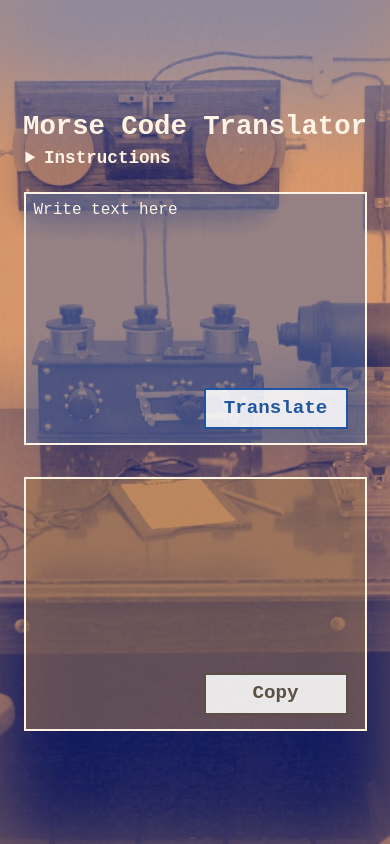
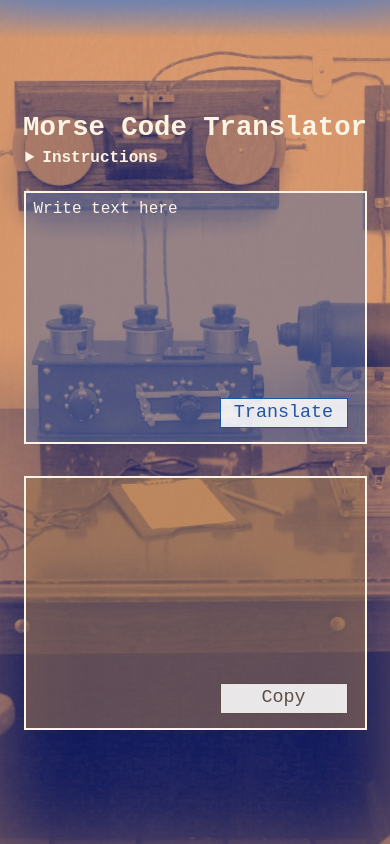
Before and after one commit to imogenlay/morse-code, a website with bundled scripts: page index.html in a window 390 px wide. Built offline with nearby package versions, Linux system fonts and the light colour scheme.

Commit message:
Design tweaks

```diff
--- a/css/scss/_background.scss
+++ b/css/scss/_background.scss
@@ -23,7 +23,7 @@
     inset: 0;
     pointer-events: none;
     z-index: 1;
-    background: linear-gradient(180deg, #006eff6a 0%, transparent 20%);
+    background: linear-gradient(180deg, #006eff9f 0vw, transparent 10vw);
     box-shadow: inset 0 0 20vw 0 #cd906788;
   }
 }
--- a/css/scss/_blocks.scss
+++ b/css/scss/_blocks.scss
@@ -21,13 +21,12 @@ $clr-background-c: #a4795288;
     right: calc(1rem + 3px);
     bottom: 1rem;
 
-    min-width: 9rem;
-    padding: 0.5rem;
-    font-size: 1.2rem;
-    font-weight: 600;
+    min-width: 8rem;
+    padding: 0.25rem;
+    font-size: 1.15rem;
 
     background-color: #ffffffdd;
-    border: 2px solid;
+    border: 1px solid;
     &:hover {
       background-color: #ffffff99;
     }
--- a/css/scss/_heading.scss
+++ b/css/scss/_heading.scss
@@ -14,7 +14,7 @@ h1 {
   padding-top: 0.5rem;
 
   summary {
-    font-size: 1.1rem;
+    font-size: clamp(1rem, 4vw, 1.1rem);
     font-weight: 600;
   }
 
--- a/index.html
+++ b/index.html
@@ -21,10 +21,7 @@
             Morse Code! Then, click the Translate button!
           </p>
           <hr />
-          <p>
-            English: Must consist of 0-9, A-Z, dot, comma, question mark,
-            exclamation mark, space.
-          </p>
+          <p>English: Must consist of A to Z, 0 to 9.</p>
           <hr />
           <p>Morse Code: Must consist of dot, dash, slash, space.</p>
         </div>
```
Also changed, not shown: css/style.css, 1 other file.
